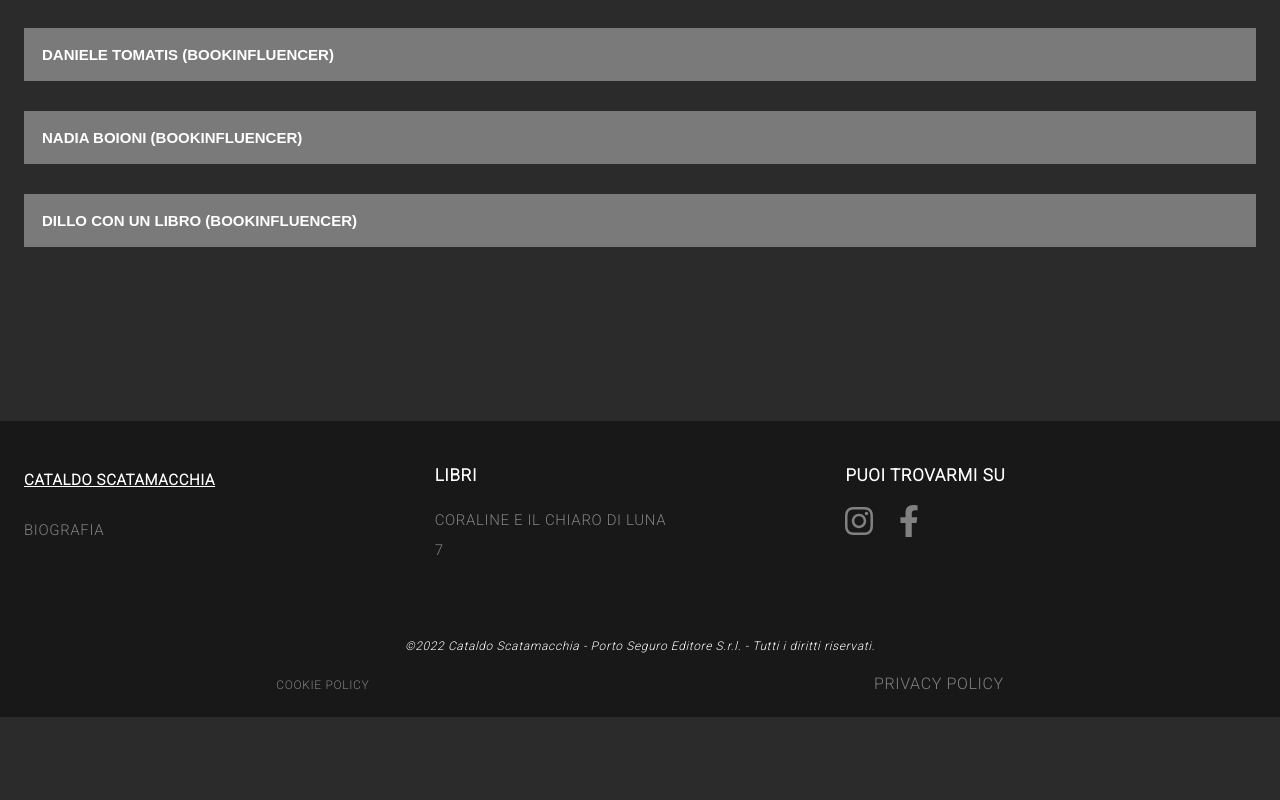
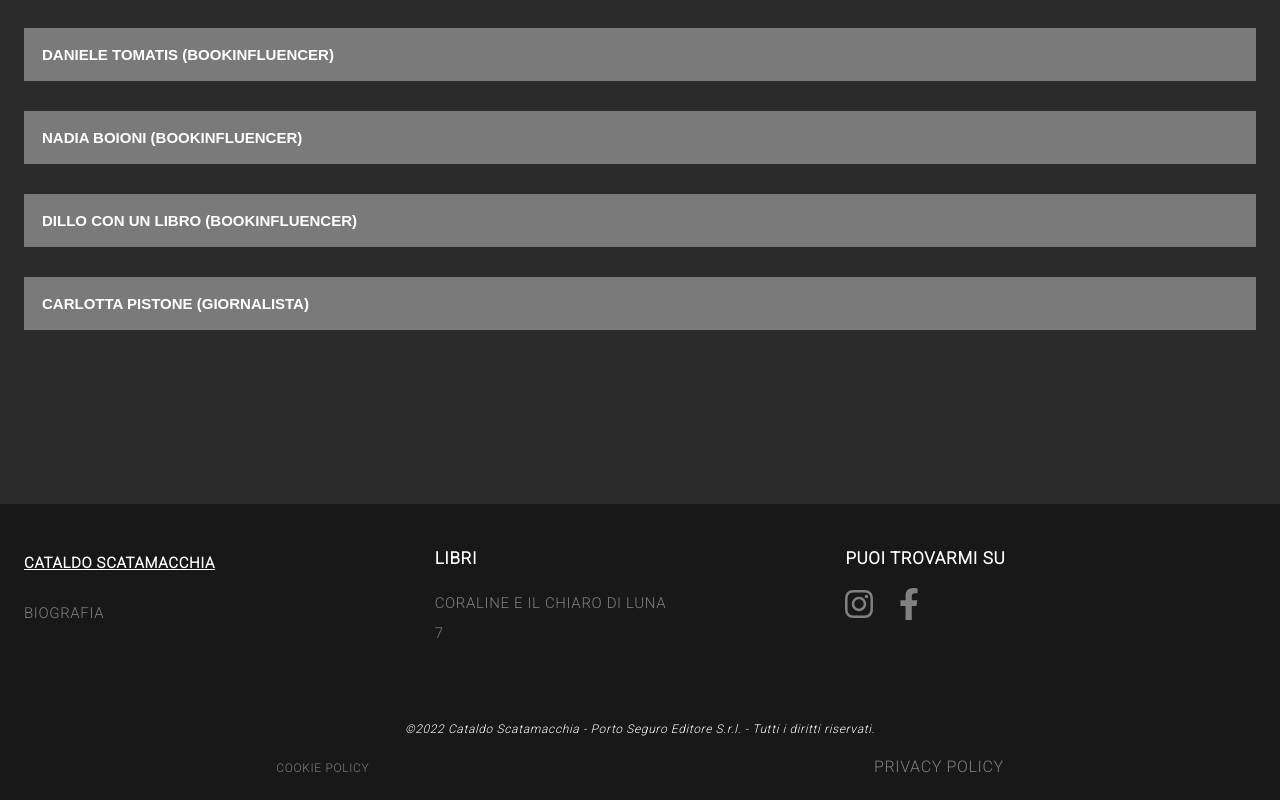
Before and after one commit to cataldoscatamacchia/cataldoscatamacchia.github.io, a plain HTML site: page recensioni.html in a window 1280 px wide. Shown: the part 777-1577 px from the top of the page. Before the commit the page ends 1494 px from the top, so only its background shows below. Drawn offline with Linux system fonts and the light colour scheme.

Commit message:
Update recensioni.html

```diff
--- a/recensioni.html
+++ b/recensioni.html
@@ -438,6 +438,45 @@
                     </blockquote>
                 </div>
             </div>
+            <div class="review">
+                <button class="collapsible">
+                    <cite>Carlotta Pistone (Giornalista)</cite>
+                </button>
+                <div class="content">
+                    <blockquote cite="">
+                        <div class="content-container">
+                            <p>"Cataldo Scatamacchia ci racconta “7”, il suo romanzo d’esordio pubblicato da Porto
+                                Seguro. Un thriller ben congegnato con un riuscitissimo protagonista, il criminologo
+                                Ettore Borgia, che ci porta nella Capitale sconvolta da crimini legati al satanismo.
+                                Laureatosi a pieni voti in Criminologia, il quasi trentenne romano Ettore Borgia di
+                                certo non immaginava che avrebbe trascorso i successivi anni continuando a vivere coi
+                                genitori e barcamenandosi tra lavori poco edificanti e mal – o non – retribuiti, né
+                                tantomeno che il suo primo impiego ‘come Dio comanda’ sarebbe stato da archivista della
+                                Santa Sede, in quel dello Stato Vaticano. Un’occupazione non tra le più eccitanti, vero.
+                                Senonché l’incarico affidatogli dal Cardinale Gutierrez per inaspettata mediazione del
+                                papà, nel frattempo venuto a mancare, gli permette di dedicarsi a ricerche parallele ben
+                                più attinenti con i suoi studi e le sue conoscenze. Ricerche che sondano i lati più
+                                oscuri delle liturgie minori e che non passano inosservate. Dopo cinque anni tra le
+                                scartoffie, il suo supporto in qualità di esperto esterno viene infatti richiesto niente
+                                meno che dal Procuratore della Repubblica in persona.
+                                Una serie di eventi criminosi riconducibili al satanismo – dal vilipendio di cadavere al
+                                furto di oggetti sacri, fino alla tortura di animali – sta sconvolgendo la Capitale ed è
+                                necessario che qualcuno di altamente competente faccia luce sulla natura e sui colpevoli
+                                di questi inquietanti reati, prima che la situazione sfugga di mano tanto alla Questura
+                                quanto alla Santa Sede. Un’indagine complicata e irrinunciabile per Ettore, in cui dovrà
+                                affiancare la bellissima e tosta Penelope Tancredi, ispettore a cui è stato affidato il
+                                caso.
+                                Con il suo romanzo d’esordio, “7”, pubblicato da Porto Seguro, Cataldo Scatamacchia –
+                                pure lui criminologo laureato in Sociologia – non solo intesse un thriller ben
+                                congegnato, a tratti divertente e soprattutto molto interessante per i temi trattati
+                                legati alle sette sataniche, ai rituali ad esse connessi e al loro pericoloso
+                                proselitismo nella nostra contemporaneità, ma dà anche vita un nuovo protagonista del
+                                giallo italiano davvero riuscito, di quelli che ci si augura diventino ‘seriali’.</p>
+                            <a href="https://www.facebook.com/raccontamidilibri/posts/pfbid0zDAUNijtU8Q1rZSDHsD5moeVKPHWFfpt8rfpGzuq7CqMCkgiWktLqhpyM74GA2TVl"
+                                target="_blank">Fonte</a>
+                    </blockquote>
+                </div>
+            </div>
         </div>
 
     </main>
```
